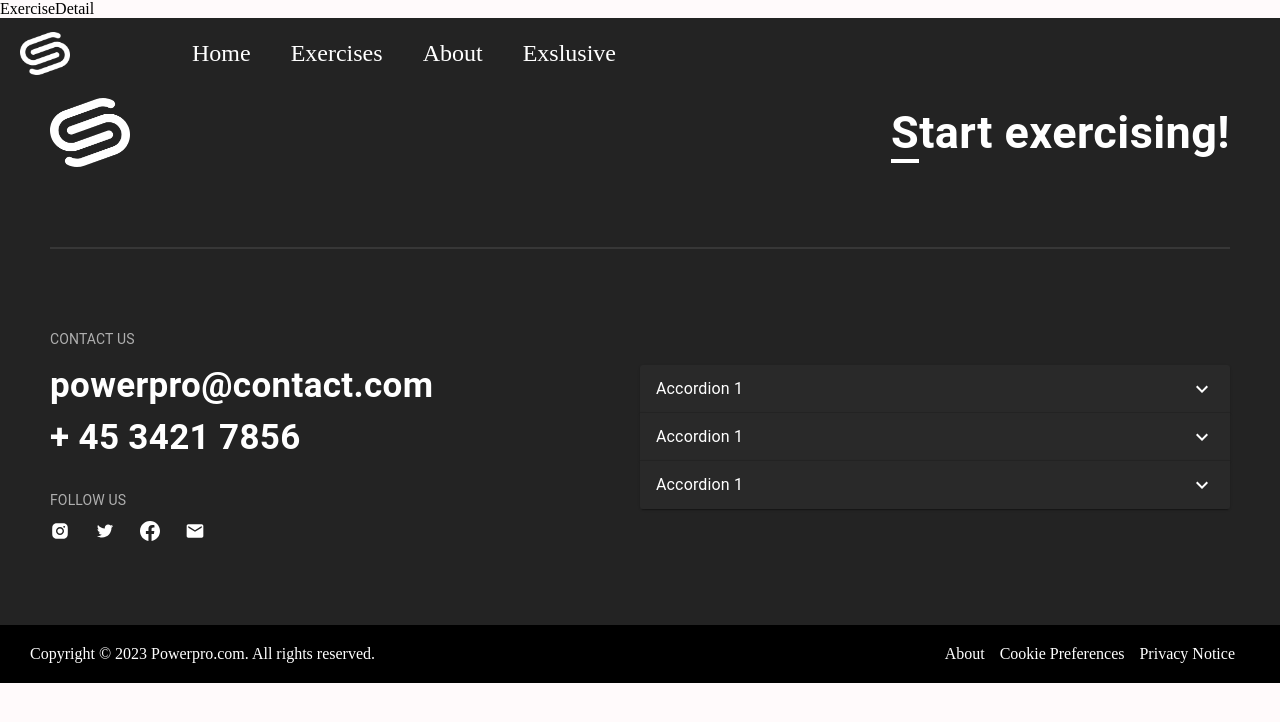
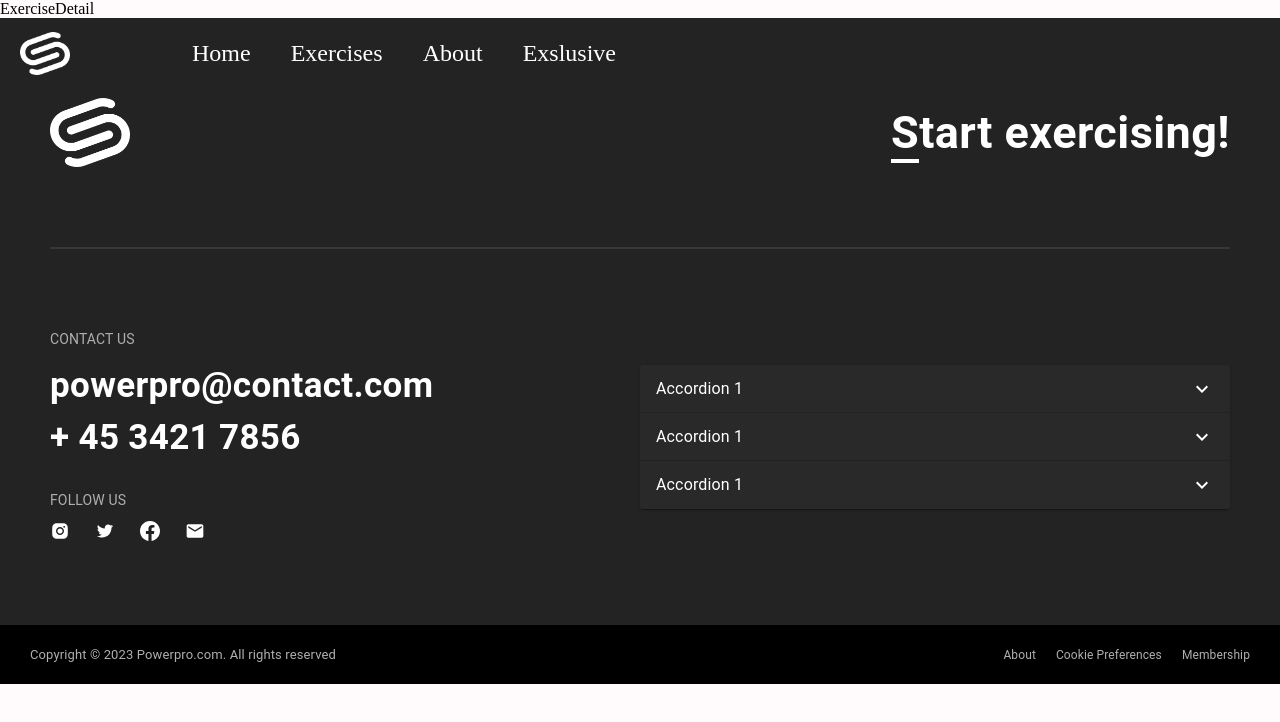
Before and after one commit to outman1998/iGym, a React (Create React App) app: page /exercide/1 in a window 1280 px wide. Shown: the top 722 px of the page. Built offline with nearby package versions, Linux system fonts and the light colour scheme.

Commit message:
footer changed

```diff
--- a/src/App.css
+++ b/src/App.css
@@ -148,10 +148,6 @@ body {
   }
 }
 
-
-/* .alice-carousel__prev-btn, .alice-carousel__next-btn {
-} */
-
 .alice-carousel__prev-btn-item {
   font-size: 35px;
   color: red !important;
@@ -172,35 +168,11 @@ body {
   width: 80px;
 }
 
-/* .first {
-  display: flex;
-  justify-content: space-between;
-  align-items: center;
-  padding: 80px 0px;
-  border-bottom: 2px solid rgba(254, 254, 254, 0.089);
-} */
-
-.second {
-  display: flex;
-  justify-content: space-between;
-  align-items: center;
-  color: white;
-  padding: 80px 0px;
-}
-
 .second .icon {
   margin-right: 25px;
   margin-top: 10px;
 }
 
-.third {
-  display: flex;
-  justify-content: space-between;
-  align-items: center;
-  color: white;
-  background-color: black;
-  padding: 20px 30px;
-}
 
 .third .flexen ul {
   display: flex;
@@ -211,10 +183,6 @@ body {
 
 .third .flexen ul li {
   margin-right: 15px;
-}
-
-.accordion {
-  width: 50%;
 }
 
 #panel1a-header {
--- a/src/components/Footer.js
+++ b/src/components/Footer.js
@@ -17,8 +17,7 @@ export default function Footer() {
     <>
       <Box className="box">
 
-        <Box
-        className='first'
+        <Box className='first'
         sx={{
           display: {xs: 'block', sm: 'block', md: 'flex', lg: 'flex'},
           justifyContent: 'space-between',
@@ -41,7 +40,15 @@ export default function Footer() {
           </Typography>
         </Box>
 
-        <div className='second'>
+        <Box className='second'
+        sx={{
+          display: {xs: 'block', sm: 'block', md: 'flex', lg: 'flex'},
+          justifyContent: 'space-between',
+          alignItems: 'center',
+          color: 'white',
+          padding: '80px 0px'
+        }}
+        >
 
           <div className='flex'>
             <Typography
@@ -78,7 +85,12 @@ export default function Footer() {
 
           </div>
 
-          <div className='accordion'>
+          <Box className='accordion'
+          sx={{
+            width: {xs: '100%', sm: '100%', md: '50%', lg: '50%'},
+            marginTop: {xs: '50px', sm: '50px', md: '0px', lg: '0px'}
+          }}
+          >
             <Accordion>
               <AccordionSummary
                 expandIcon={<ExpandMoreIcon className='iconen' />}
@@ -132,30 +144,59 @@ export default function Footer() {
                 </Typography>
               </AccordionDetails>
             </Accordion>
-          </div>
+          </Box>
 
-        </div>
-
+        </Box>
 
       </Box>
 
-      <div className='third'>
-      <p>Copyright © 2023 Powerpro.com. All rights reserved.</p>
+      <Box className='third'
+      sx={{
+        display: {xs: 'block', sm: 'block', md: 'flex', lg: 'flex'},
+        justifyContent: 'space-between',
+        alignItems: 'center',
+        color: "#afafaf",
+        backgroundColor: 'black',
+        padding: '20px 30px',
+        textAlign: 'center'
+      }}
+      >
 
-      <div className='flexen'>
-        <ul>
-          <li>
+        <Typography
+        sx={{
+          marginBottom: {xs: '10px', sm: '10px', md: '0px', lg: '0px'},
+          fontSize: '13px'
+        }}
+        >
+          Copyright © 2023 Powerpro.com. All rights reserved
+        </Typography>
+
+        <Box
+        sx={{
+          display: {xs: 'flex', sm: 'flex', md: 'flex', lg: 'flex'},
+          justifyContent: 'center',
+        }}
+        >
+          <Typography
+          mr="20px"
+          fontSize="12px"
+          >
             About
-          </li>
-          <li>
+          </Typography>
+          <Typography
+          mr="20px"
+          fontSize="12px"
+          >
             Cookie Preferences
-          </li>
-          <li>
-            Privacy Notice
-          </li>
-        </ul>
-      </div>
-      </div>
+          </Typography>
+          <Typography
+          fontSize="12px"
+          >
+            Membership
+          </Typography>
+        </Box>
+
+      </Box>
     </>
 
   );
```
